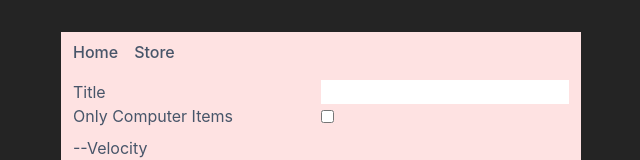
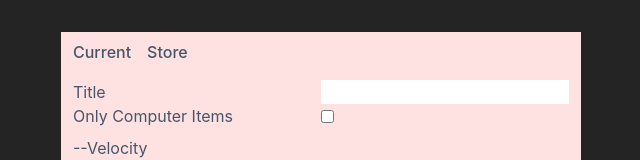
Before and after one commit to pantpad/state-in-url-react-router, a React (Vite) app: page / in a window 1280 px wide. Shown: the top 160 px of the page, without its empty margins (319-959 px from the left). Built offline with nearby package versions, Linux system fonts and the light colour scheme.

Commit message:
feat(Nav): add outlet navigation using Link component

```diff
--- a/src/components/Nav.tsx
+++ b/src/components/Nav.tsx
@@ -1,9 +1,11 @@
+import { Link } from "react-router-dom";
+
 export default function Nav() {
   return (
     <>
       <nav className="flex gap-4">
-        <a href="#">Home</a>
-        <a href="#">Store</a>
+        <Link to="CurrentPage">Current</Link>
+        <Link to="StorePage">Store</Link>
       </nav>
     </>
   );
```
